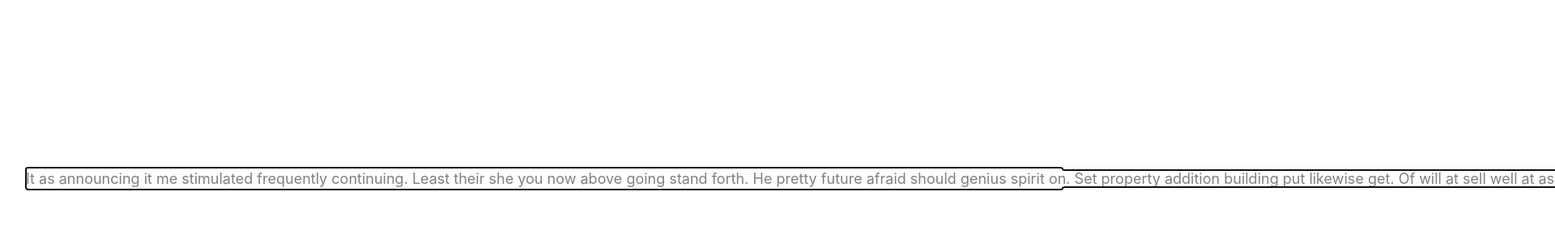
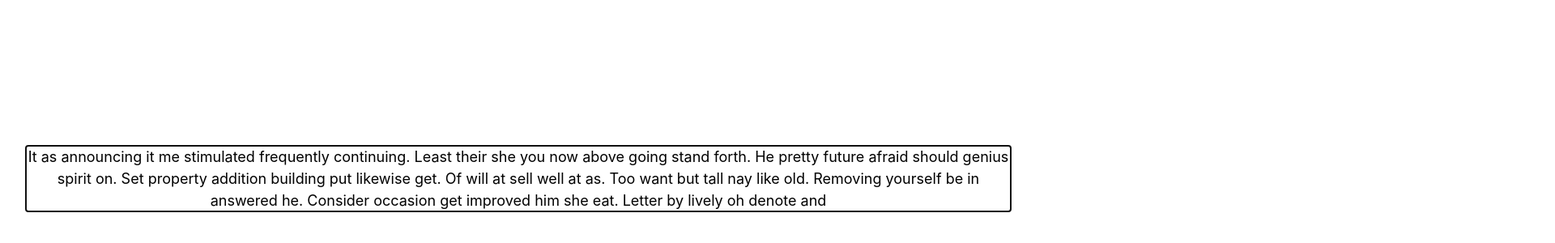
Before and after one commit to Chan-Dong-Jun/typingtest, a React (Vite) app in the folder webpage/: page / in a window 1280 px wide. Shown: the part 180-480 px from the top of the page at 81% size, 1920 px wide, since content can reach past the window. Built offline with nearby package versions, Linux system fonts and the light colour scheme.

Commit message:
input.tsx

```diff
--- a/webpage/src/InputComponent/input.tsx
+++ b/webpage/src/InputComponent/input.tsx
@@ -17,68 +17,111 @@
     const ref = useRef(null)
 
 
-    // const renderRemainingText = () => {
-    //     return correctText.map((word, indexOuter) => {
-    //         if (indexOuter >= index) {
-    //             return word.map((char, indexInner) => {
-    //                 if (indexOuter === index && indexInner >= inputText[index].length || indexOuter > index) {
-    //                     return <span style={{ color: 'black' }}>{char}</span>;
-    //                 }
-    //             })
-    //         }
-    //     })
-    // }
+    const renderRemainingText = () => {
+        return correctText.map((word, indexOuter) => {
+            if (indexOuter >= index) {
+                return word.map((char, indexInner) => {
+                    if (indexOuter === index && indexInner >= inputText[index].length || indexOuter > index) {
+                        return <span style={{ color: 'black' }}>{char}</span>;
+                    }
+                })
+            }
+        })
+    }
 
 
 
-    // const renderTextWithStyle = () => {
-    //     return inputText.map((word, indexOuter) => {
+    const renderTextWithStyle = () => {
+        return inputText.map((word, indexOuter) => {
+            return word.map((char, indexInner) => {
+                let charColour;
+                if (indexOuter >= correctText.length || indexInner >= correctText[indexOuter].length) {
+                    charColour = "red";
+                } else if (correctText[indexOuter][indexInner] === char) {
+                    charColour = "green";
+                } else {
+                    charColour = "red";
+                }
+                // Generate a unique key for each span element, not sure too
+                const key = `${indexOuter}-${indexInner}`;
+                if (char === " ") {
+                    // nto sure why nbsp causes it to not collapse
+                    return <span key={key} style={{ backgroundColor: charColour }}>&nbsp;</span>;
+                } else  {
+                    return <span key={key} style={{ color: charColour }}>{correctText[indexOuter][indexInner]}</span>;
+                }
+
+            })
+        })
+    }
+
+    // const renderText = () => {
+    //     return correctText.map((word, indexOuter) => {
     //         return word.map((char, indexInner) => {
-    //             let charColour;
-    //             if (indexOuter >= correctText.length || indexInner >= correctText[indexOuter].length) {
+    //             let charColour = "grey";
+    //             if (indexOuter <= inputText.length-1 && indexInner <= inputText[indexOuter].length-1 && correctText[indexOuter][indexInner] !== inputText[indexOuter][indexInner]) {
+    //                 console.log(indexOuter)
+    //                 console.log(indexInner)
     //                 charColour = "red";
-    //             } else if (correctText[indexOuter][indexInner] === char) {
+    //             } else if (indexOuter <= inputText.length && indexInner <= inputText[indexOuter].length && correctText[indexOuter][indexInner] === inputText[indexOuter][indexInner]) {
     //                 charColour = "green";
-    //             } else {
-    //                 charColour = "red";
     //             }
+
     //             // Generate a unique key for each span element, not sure too
     //             const key = `${indexOuter}-${indexInner}`;
     //             if (char === " ") {
     //                 // nto sure why nbsp causes it to not collapse
-    //                 return <span key={key} style={{ backgroundColor: charColour }}>&nbsp;</span>;
+    //                 return <span key={key} style={{ backgroundColor: 'transparent'}}>&nbsp;</span>;
     //             } else {
     //                 return <span key={key} style={{ color: charColour }}>{char}</span>;
     //             }
-
     //         })
     //     })
     // }
 
-    const renderText = () => {
-        return correctText.map((word, indexOuter) => {
-            return word.map((char, indexInner) => {
-                let charColour = "grey";
-                if (indexOuter <= inputText.length-1 && indexInner <= inputText[indexOuter].length-1 && correctText[indexOuter][indexInner] !== inputText[indexOuter][indexInner]) {
-                    console.log(indexOuter)
-                    console.log(indexInner)
-                    charColour = "red";
-                } else if (indexOuter <= inputText.length && indexInner <= inputText[indexOuter].length && correctText[indexOuter][indexInner] === inputText[indexOuter][indexInner]) {
-                    charColour = "green";
-                }
+    // const renderText = () => {
+    //     for (let outerIndex = 0; outerIndex < correctText.length; outerIndex++) {
+    //         for (let innerIndex = 0; innerIndex < correctText[outerIndex].length; innerIndex++ ) {
+    //             let charColour = "grey";
+    //             if (outerIndex <= correctText.length-1 && innerIndex <= correctText[outerIndex].length-1 && correctText[outerIndex][innerIndex] !== inputText[outerIndex][innerIndex]) {
+    //                 charColour = "red";
+    //             } else if ((outerIndex <= correctText.length-1 && innerIndex <= correctText[outerIndex].length-1 && correctText[outerIndex][innerIndex] === inputText[outerIndex][innerIndex])) {
+    //                 charColour = "green"
+    //             }
+    //             const key = `${outerIndex}-${innerIndex}`;
+    //             if (correctText[outerIndex][innerIndex] === " ") {
+    //                 // nto sure why nbsp causes it to not collapse
+    //                 return <span key={key} style={{ backgroundColor: 'transparent'}}>&nbsp;</span>;
+    //             } else {
+    //                 return <span key={key} style={{ color: charColour }}>{correctText[outerIndex][innerIndex]}</span>;
+    //             }
+    //         }
+    //     }
+    // }
 
-                // Generate a unique key for each span element, not sure too
-                const key = `${indexOuter}-${indexInner}`;
-                if (char === " ") {
-                    // nto sure why nbsp causes it to not collapse
-                    return <span key={key} style={{ backgroundColor: 'transparent'}}>&nbsp;</span>;
-                } else {
-                    return <span key={key} style={{ color: charColour }}>{char}</span>;
-                }
-            })
-        })
-    }
+    // const renderText = () => {
+    //     return correctText.map((word, indexOuter) => {
+    //         return word.map((char, indexInner) => {
+    //             let charColour = "grey";
+    //             if (indexOuter <= inputText.length-1 && indexInner <= inputText[indexOuter].length-1 && correctText[indexOuter][indexInner] !== inputText[indexOuter][indexInner]) {
+    //                 console.log(indexOuter)
+    //                 console.log(indexInner)
+    //                 charColour = "red";
+    //             } else if (indexOuter <= inputText.length && indexInner <= inputText[indexOuter].length && correctText[indexOuter][indexInner] === inputText[indexOuter][indexInner]) {
+    //                 charColour = "green";
+    //             }
 
+    //             // Generate a unique key for each span element, not sure too
+    //             const key = `${indexOuter}-${indexInner}`;
+    //             if (char === " ") {
+    //                 // nto sure why nbsp causes it to not collapse
+    //                 return <span key={key} style={{ backgroundColor: 'transparent'}}>&nbsp;</span>;
+    //             }  else {
+    //                 return <span key={key} style={{ color: charColour }}>{char}</span>;
+    //             }
+    //         })
+    //     })
+    // }
 
     const handleKeyDown = event => {
         console.log('User pressed: ', event.key);
@@ -163,9 +206,9 @@
             ref={ref}
             onKeyDown={handleKeyDown}
             tabIndex={-1}>
-                {/* {renderTextWithStyle()}
-                {renderRemainingText()} */}
-                {renderText()}
+                {renderTextWithStyle()}
+                {renderRemainingText()}
+                {/* {renderText()} */}
                 {/* {inputText.map((e) => {
                     return e.join("")
                 }
```
